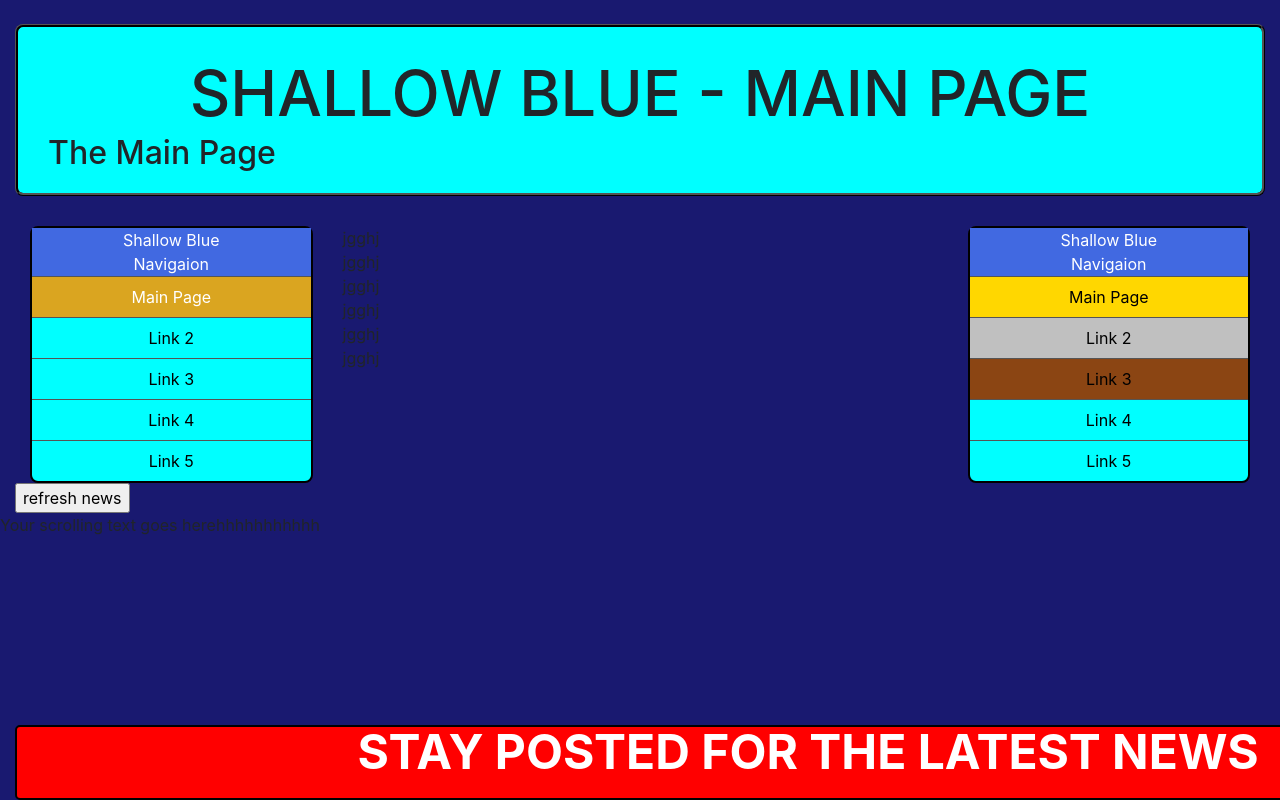
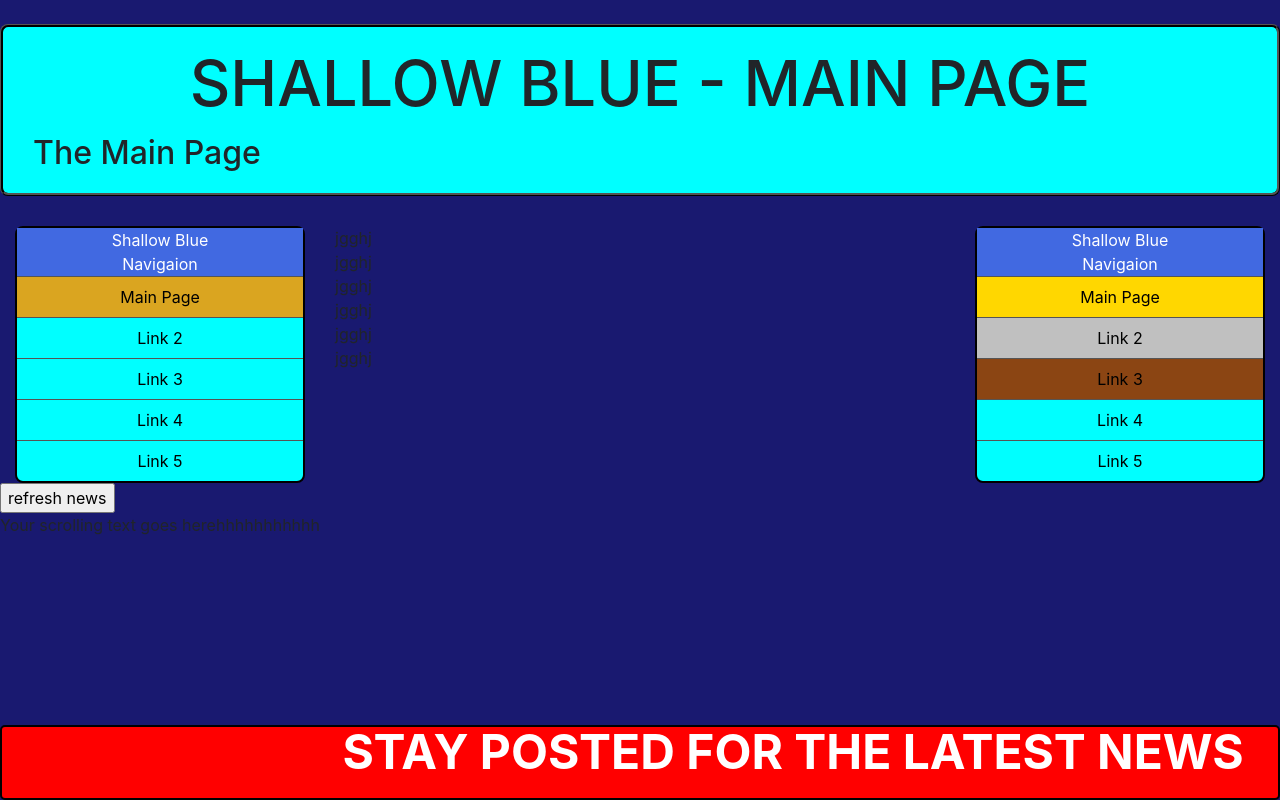
Before and after one commit to QuasarX1/Shallow-Blue-Testing, a Flask app: page /mainPage in a window 1280 px wide. Run offline with Flask 2, Linux system fonts and the light colour scheme; some libraries are stand-ins or nearby versions.

Commit message:
Finished overide for jumbotron for adiquate result

```diff
--- a/Shallow Blue Website/static/content/ShallowBlueStyles.css
+++ b/Shallow Blue Website/static/content/ShallowBlueStyles.css
@@ -43,7 +43,7 @@ border-bottom: 1px solid #555;
 
 .navBar_ul li a.active {
     background-color: goldenrod;
-    color: white;
+    /*color: white;*/
 }
 
 .navBar_ul li a:hover:not(.active) {
@@ -174,8 +174,13 @@ border-bottom: 1px solid #555;
 }
 
 .jumbotron > h1 {
-    margin-top: 20px;
-    margin-bottom: 10px;
+    margin-top: 10px;
+    margin-bottom: 20px;
     font-size: 63px;
     line-height: 63px;
 }
+
+.container-fluid {
+    padding-left: 0px;
+    padding-right: 0px;
+}
--- a/Shallow Blue Website/templates/SplashPage.html
+++ b/Shallow Blue Website/templates/SplashPage.html
@@ -24,7 +24,7 @@
 
 <body>
 
-    <div class="container-fluid" style="padding-left:0px; padding-right:0px;">
+    <div class="container-fluid">
 
         <header class="jumbotron" style="background-color:aqua; margin-top:0px; border: 3px ridge black; border-radius:8px">
 
```
